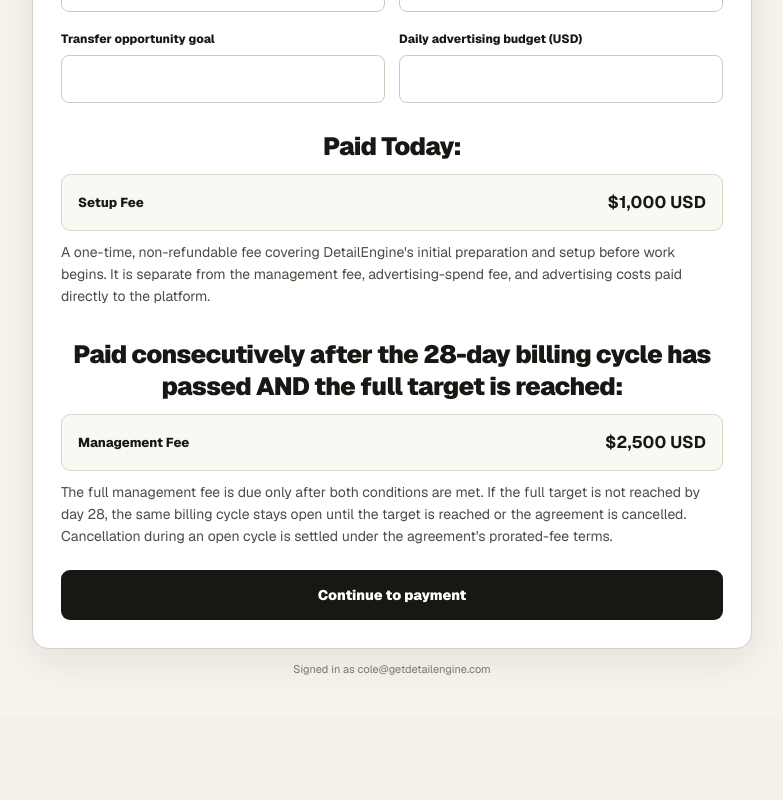
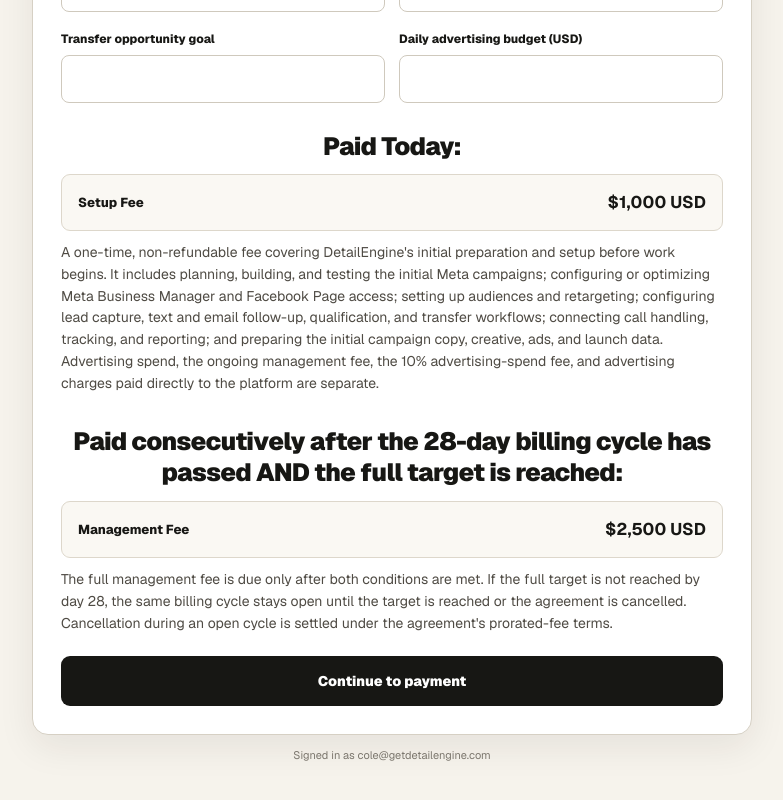
Before and after one commit to detailenginecole/detailengine-command-centre, a Next.js app: page /start-preview in a window 1280 px wide. Shown: the part 744-1544 px from the top of the page, without its empty margins (248-1031 px from the left). Before the commit the page ends 1461 px from the top, so only its background shows below. Built offline with nearby package versions, Linux system fonts and the light colour scheme.

Commit message:
Explain setup fee scope

```diff
--- a/app/start/SalesStartClient.tsx
+++ b/app/start/SalesStartClient.tsx
@@ -582,7 +582,7 @@ export function SalesStartClient({
               <h2 className={styles.paymentTimingHeading}>Paid Today:</h2>
               <OrderSummary amountCad={setupFeeCad} onEdit={() => openAmountEditor("setup")} />
               <p className={styles.feeDescription}>
-                A one-time, non-refundable fee covering DetailEngine&apos;s initial preparation and setup before work begins. It is separate from the management fee, advertising-spend fee, and advertising costs paid directly to the platform.
+                A one-time, non-refundable fee covering DetailEngine&apos;s initial preparation and setup before work begins. It includes planning, building, and testing the initial Meta campaigns; configuring or optimizing Meta Business Manager and Facebook Page access; setting up audiences and retargeting; configuring lead capture, text and email follow-up, qualification, and transfer workflows; connecting call handling, tracking, and reporting; and preparing the initial campaign copy, creative, ads, and launch data. Advertising spend, the ongoing management fee, the 10% advertising-spend fee, and advertising charges paid directly to the platform are separate.
               </p>
 
               <h2 className={styles.paymentTimingHeading}>
```
